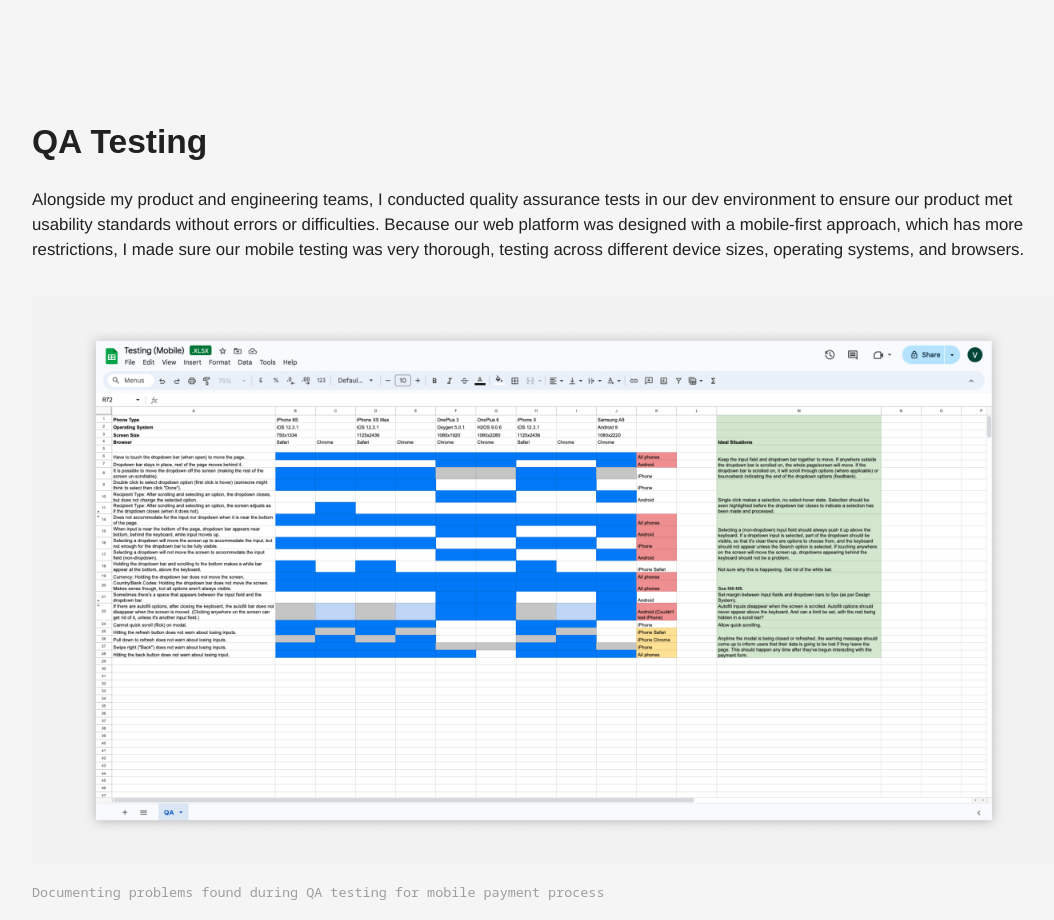
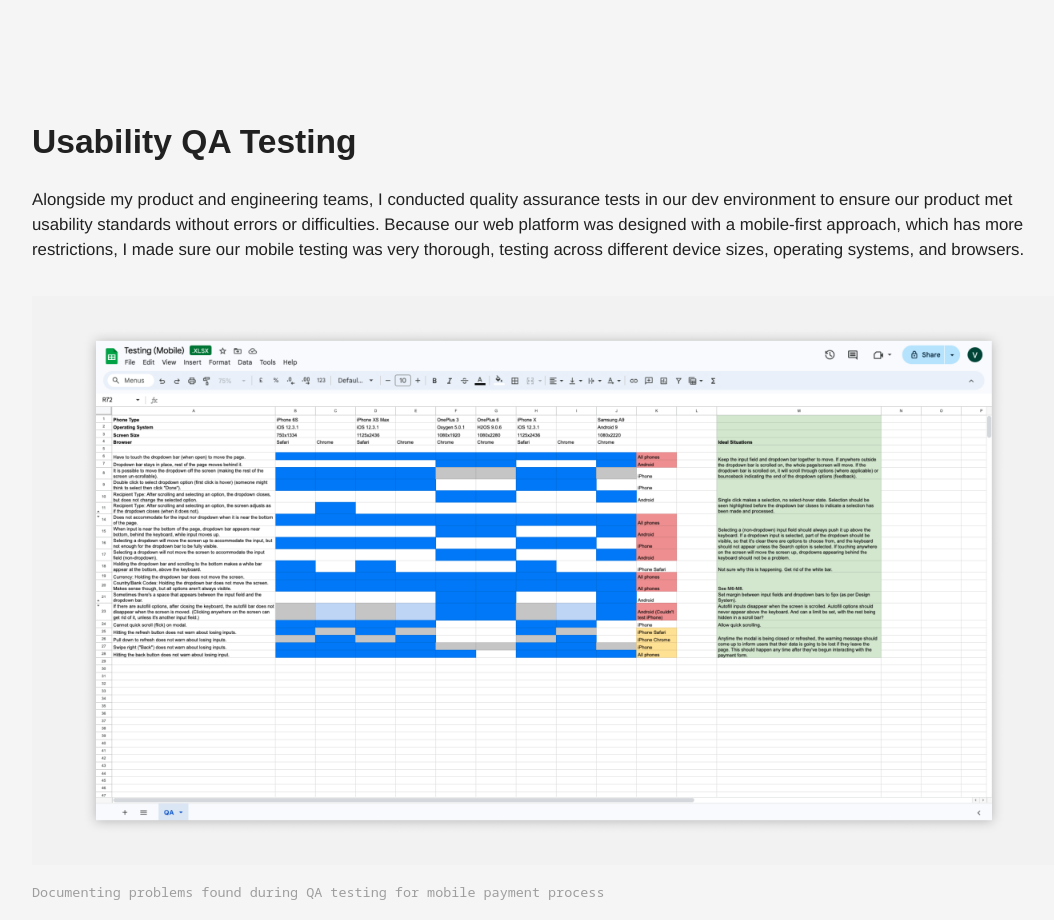
Before and after one commit to vickieyim/vickieyim.github.io, a plain HTML site: page payment-platform.html in a window 1280 px wide. Shown: the part 5883-6803 px from the top of the page, without its empty margins (96-1150 px from the left). Drawn offline with Linux system fonts and the light colour scheme.

Commit message:
Payment Platform update

```diff
--- a/payment-platform.html
+++ b/payment-platform.html
@@ -120,7 +120,7 @@
         </section>
 
         <section>
-            <h2>QA Testing</h2>
+            <h2>Usability QA Testing</h2>
             <p>Alongside my product and engineering teams, I conducted quality assurance tests in our dev environment to ensure our product met usability standards without errors or difficulties. Because our web platform was designed with a mobile-first approach, which has more restrictions, I made sure our mobile testing was very thorough, testing across different device sizes, operating systems, and browsers. </p>
             <div class="img-cap">
                 <img src="/img/payment-platform/mobile-testing.png" alt="Mobile testing">
```
